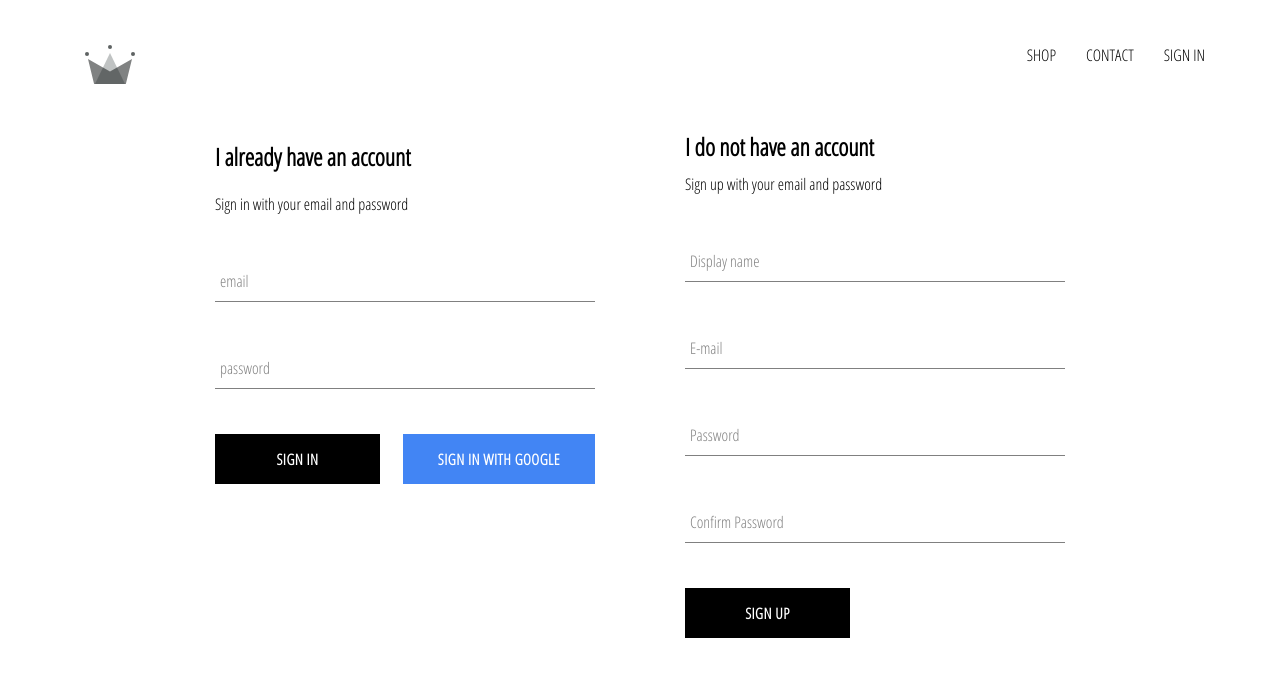
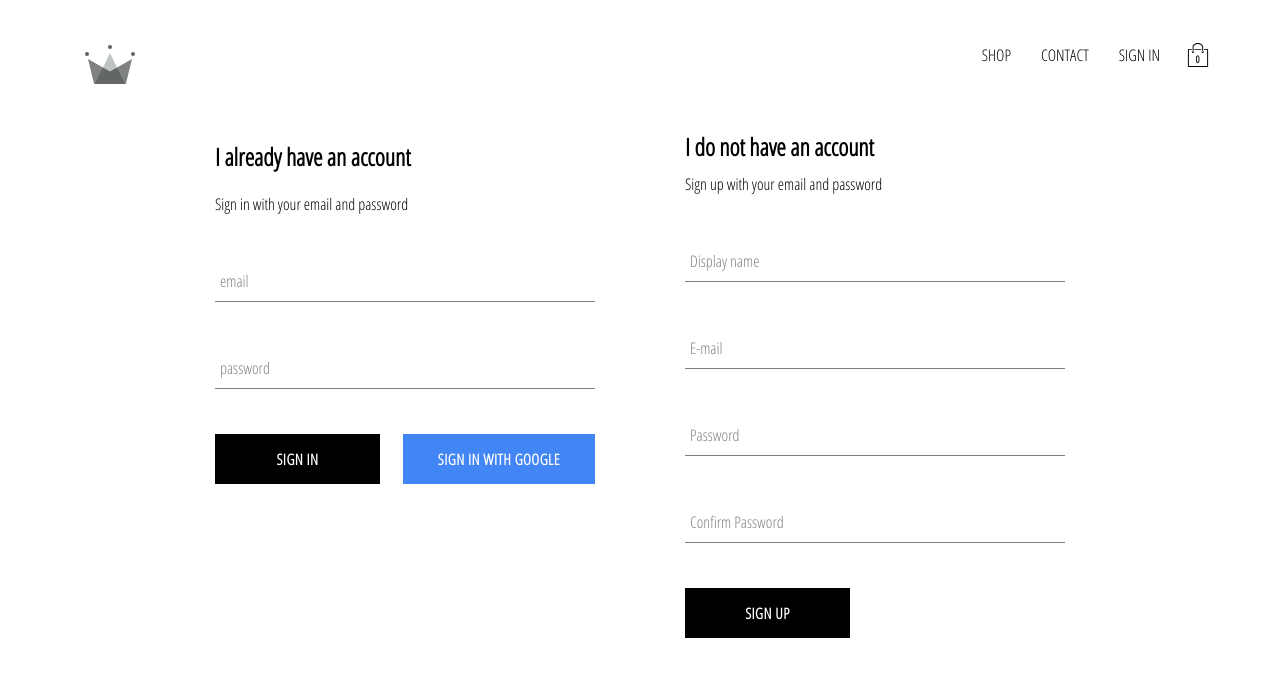
Before and after one commit to jularbs/prmtv-clothing, a React (Create React App) app: page /signin in a window 1280 px wide. Shown: the top 676 px of the page. Built offline with nearby package versions, Linux system fonts and the light colour scheme; no server answers.

Commit message:
added cartIcon and cartDropdown components with cartReducer

```diff
--- /dev/null
+++ b/src/components/cart-dropdown/cart-dropdown.component.jsx
@@ -0,0 +1,15 @@
+import React from 'react';
+
+import CustomButton from '../custom-button/custom-button.component';
+
+import './cart-styles.scss';
+
+const CartDropdown = () => (
+    <div className="cart-dropdown">
+        <div className="cart-items">
+            <CustomButton>GO TO CHECKOUT</CustomButton>
+        </div>
+    </div>
+);
+
+export default CartDropdown;
--- /dev/null
+++ b/src/components/cart-dropdown/cart-styles.scss
@@ -0,0 +1,24 @@
+.cart-dropdown {
+    position: absolute;
+    width: 280px;
+    height: 340px;
+    display: flex;
+    flex-direction: column;
+    padding: 20px;
+    border: 1px solid black;
+    background-color: white;
+    top: 90px;
+    right: 40px;
+    z-index: 5;
+
+    .cart-items {
+      height: 320px;
+      display: flex;
+      flex-direction: column;
+      overflow-y: auto;
+    }
+
+    button {
+      margin-top: auto;
+    }
+  }
--- /dev/null
+++ b/src/components/cart-icon/cart-icon.component.jsx
@@ -0,0 +1,21 @@
+import React from 'react';
+import { connect } from 'react-redux';
+
+import { toggleCartHidden } from '../../redux/cart/cart.actions';
+
+import { ReactComponent as ShoppingIcon } from '../../assets/cart-icon.svg';
+
+import './cart-icon.styles.scss';
+
+const CartIcon =  ({ toggleCartHidden }) => (
+    <div className='cart-icon' onClick={toggleCartHidden}>
+        <ShoppingIcon className='shopping-icon'/>
+        <span className='item-count'>0</span>
+    </div>
+);
+
+const mapDispatchToProps = dispatch => ({
+    toggleCartHidden: () => dispatch(toggleCartHidden())
+});
+
+export default connect(null, mapDispatchToProps)(CartIcon);
--- /dev/null
+++ b/src/components/cart-icon/cart-icon.styles.scss
@@ -0,0 +1,21 @@
+.cart-icon {
+  width: 45px;
+  height: 45px;
+  position: relative;
+  display: flex;
+  align-items: center;
+  justify-content: center;
+  cursor: pointer;
+
+  .shopping-icon {
+    width: 24px;
+    height: 24px;
+  }
+
+  .item-count {
+    position: absolute;
+    font-size: 10px;
+    font-weight: bold;
+    bottom: 12px;
+  }
+}
--- a/src/components/header/header.component.jsx
+++ b/src/components/header/header.component.jsx
@@ -2,11 +2,12 @@
 import { Link } from 'react-router-dom';
 import { connect } from 'react-redux';
 import {auth} from '../../firebase/firebase.utils';
-
+import CartIcon from '../cart-icon/cart-icon.component';
+import CartDropdown from '../cart-dropdown/cart-dropdown.component';
 import './header.styles.scss';
 import { ReactComponent as Logo } from '../../assets/crown.svg';
 
-const Header = ({currentUser}) => (
+const Header = ({currentUser, hidden}) => (
     <div className='header'>
         <Link className='logo-container' to="/">
             <Logo className='logo' />
@@ -26,13 +27,14 @@
                 :
                 <Link className='option' to='/signin'>SIGN IN</Link>
             }
-
+            <CartIcon />
         </div>
+        { hidden ? null : <CartDropdown /> }
     </div>
 )
 
-const mapStateToProps = state => ({
-    currentUser: state.user.currentUser
+const mapStateToProps = ({user: {currentUser}, cart: {hidden}}) => ({
+    currentUser, hidden
 });
 
 export default connect(mapStateToProps)(Header);
--- /dev/null
+++ b/src/redux/cart/cart.actions.js
@@ -0,0 +1,5 @@
+import CartActionTypes from './cart.types';
+
+export const toggleCartHidden = () => ({
+    type: CartActionTypes.TOGGLE_CART_HIDDEN
+})
--- /dev/null
+++ b/src/redux/cart/cart.reducer.js
@@ -0,0 +1,21 @@
+import CartActionTypes from './cart.types';
+
+const INITIAL_STATE = {
+    hidden: true
+};
+
+const cartReducer = (state = INITIAL_STATE, action) => {
+    switch(action.type) {
+        case CartActionTypes.TOGGLE_CART_HIDDEN:
+            return {
+                ...state,
+                hidden: !state.hidden
+            }
+
+        default:
+            return state;
+
+    }
+};
+
+export default cartReducer;
--- /dev/null
+++ b/src/redux/cart/cart.types.js
@@ -0,0 +1,5 @@
+const CartActionTypes = {
+    TOGGLE_CART_HIDDEN: 'TOGGLE_CART_HIDDEN'
+};
+
+export default CartActionTypes;
--- a/src/redux/root-reducer.js
+++ b/src/redux/root-reducer.js
@@ -1,7 +1,8 @@
 import { combineReducers } from 'redux';
 
 import userReducer from './user/user.reducer';
-
+import cartReducer from './cart/cart.reducer';
 export default combineReducers({
-    user: userReducer
+    user: userReducer,
+    cart: cartReducer
 });
```
Also changed, not shown: src/assets/cart-icon.svg (added).
